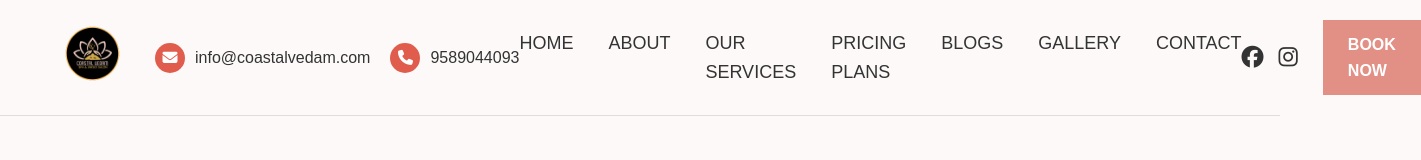
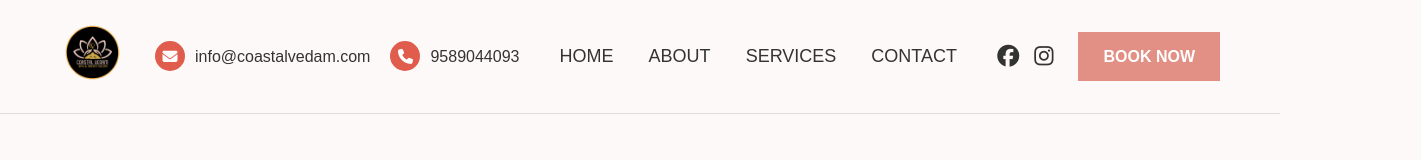
Before and after one commit to Lasar456/vedam, a plain HTML site: page index.html in a window 1280 px wide. Shown: the whole page, 1421 px wide, since content can reach past the window. Drawn offline with Linux system fonts and the light colour scheme.

Commit message:
Update index.html

```diff
--- a/index.html
+++ b/index.html
@@ -276,10 +276,10 @@
       <nav class="nav-menu">
         <a href="#">Home</a>
         <a href="#">About</a>
-        <a href="#">Our Services</a>
-        <a href="#">Pricing Plans</a>
-        <a href="#">Blogs</a>
-        <a href="#">Gallery</a>
+        <a href="#">Services</a>
+
+
+
         <a href="#">Contact</a>
       </nav>
 
```
